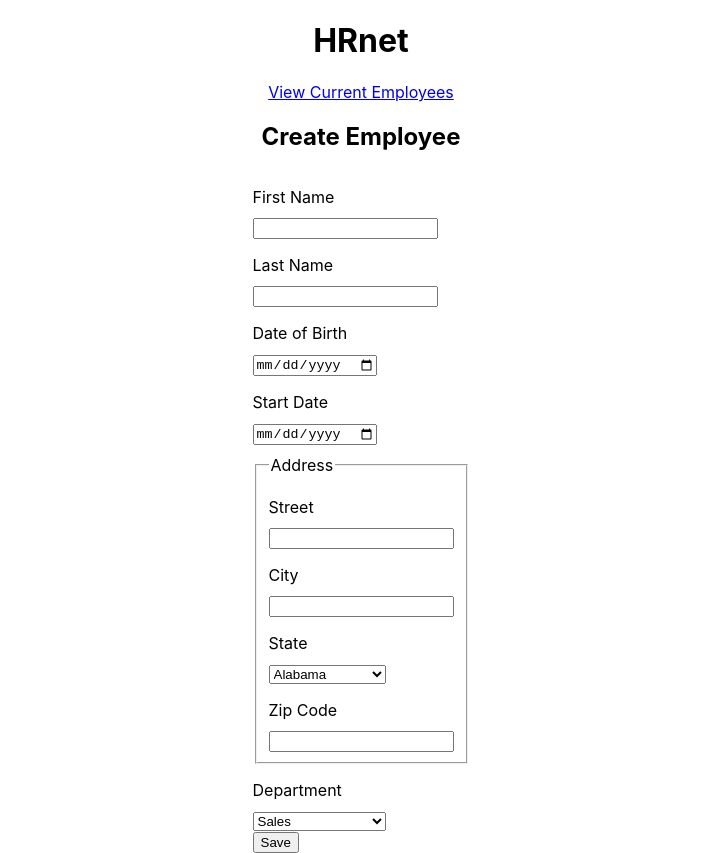
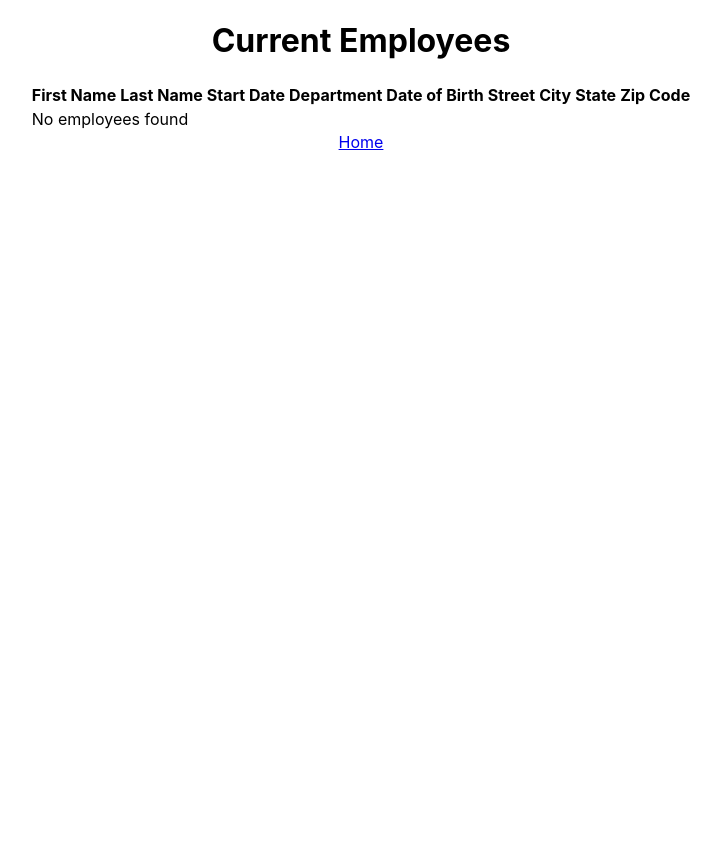
Before and after one commit to mohamednourbenali/HR-Net, a React (Create React App) app: page /employee-list in a window 1280 px wide. Shown: the whole page, without its empty margins (279-1000 px from the left). After the commit the page ends 800 px from the top, so only its background shows below. Built offline with nearby package versions, Linux system fonts and the light colour scheme; the HTML template or start-up script is replaced by a standard one.

Commit message:
creation de la page EmployeeList

```diff
--- a/package.json
+++ b/package.json
@@ -8,6 +8,7 @@
     "@testing-library/user-event": "^13.5.0",
     "react": "^18.3.1",
     "react-dom": "^18.3.1",
+    "react-router-dom": "^6.27.0",
     "react-scripts": "5.0.1",
     "web-vitals": "^2.1.4"
   },
--- a/src/App.js
+++ b/src/App.js
@@ -1,12 +1,17 @@
+import React from 'react';
+import { BrowserRouter as Router, Routes, Route, Link} from 'react-router-dom';
+import CreateEmployee from './pages/CreateEmployee';
+import EmployeeList from './pages/EmployeeList';
 import './App.css';
-import CreateEmployee from './pages/CreateEmployee';
-
 
 function App() {
   return (
-    <div className="App">
-      <CreateEmployee />
-    </div>
+    <Router>
+      <Routes>
+        <Route path="/" element={<CreateEmployee />} />
+        <Route path="/employee-list" element={<EmployeeList />} />
+      </Routes>
+    </Router>
   );
 }
 
--- a/src/pages/CreateEmployee.js
+++ b/src/pages/CreateEmployee.js
@@ -1,4 +1,5 @@
 import React, { useState } from 'react';
+import { Link } from "react-router-dom";
 
 function CreateEmployee() {
   const [formData, setFormData] = useState({
@@ -85,7 +86,7 @@
   return (
     <div className="container">
       <h1 className="title">HRnet</h1>
-      <a href="/employee-list">View Current Employees</a>
+      <Link to="/employee-list">View Current Employees</Link>
       <h2>Create Employee</h2>
       <form onSubmit={handleSaveEmployee} id="create-employee">
         <label htmlFor="first-name">First Name</label>
--- /dev/null
+++ b/src/pages/EmployeeList.js
@@ -0,0 +1,57 @@
+import React, { useEffect, useState } from 'react';
+import { Link } from 'react-router-dom';
+import '../App.css';
+
+function EmployeeList() {
+  const [employees, setEmployees] = useState([]);
+
+  useEffect(() => {
+    const savedEmployees = JSON.parse(localStorage.getItem('employees')) || [];
+    setEmployees(savedEmployees);
+  }, []);
+
+  return (
+    <div className="container">
+      <h1>Current Employees</h1>
+      <table className="employee-table">
+        <thead>
+          <tr>
+            <th>First Name</th>
+            <th>Last Name</th>
+            <th>Start Date</th>
+            <th>Department</th>
+            <th>Date of Birth</th>
+            <th>Street</th>
+            <th>City</th>
+            <th>State</th>
+            <th>Zip Code</th>
+          </tr>
+        </thead>
+        <tbody>
+          {employees.length > 0 ? (
+            employees.map((employee, index) => (
+              <tr key={index}>
+                <td>{employee.firstName}</td>
+                <td>{employee.lastName}</td>
+                <td>{employee.startDate}</td>
+                <td>{employee.department}</td>
+                <td>{employee.dateOfBirth}</td>
+                <td>{employee.street}</td>
+                <td>{employee.city}</td>
+                <td>{employee.state}</td>
+                <td>{employee.zipCode}</td>
+              </tr>
+            ))
+          ) : (
+            <tr>
+              <td colSpan="9">No employees found</td>
+            </tr>
+          )}
+        </tbody>
+      </table>
+      <Link to="/">Home</Link>
+    </div>
+  );
+}
+
+export default EmployeeList;
```
Also changed, not shown: 1 other file (tests, documents, lock files or other folders).
